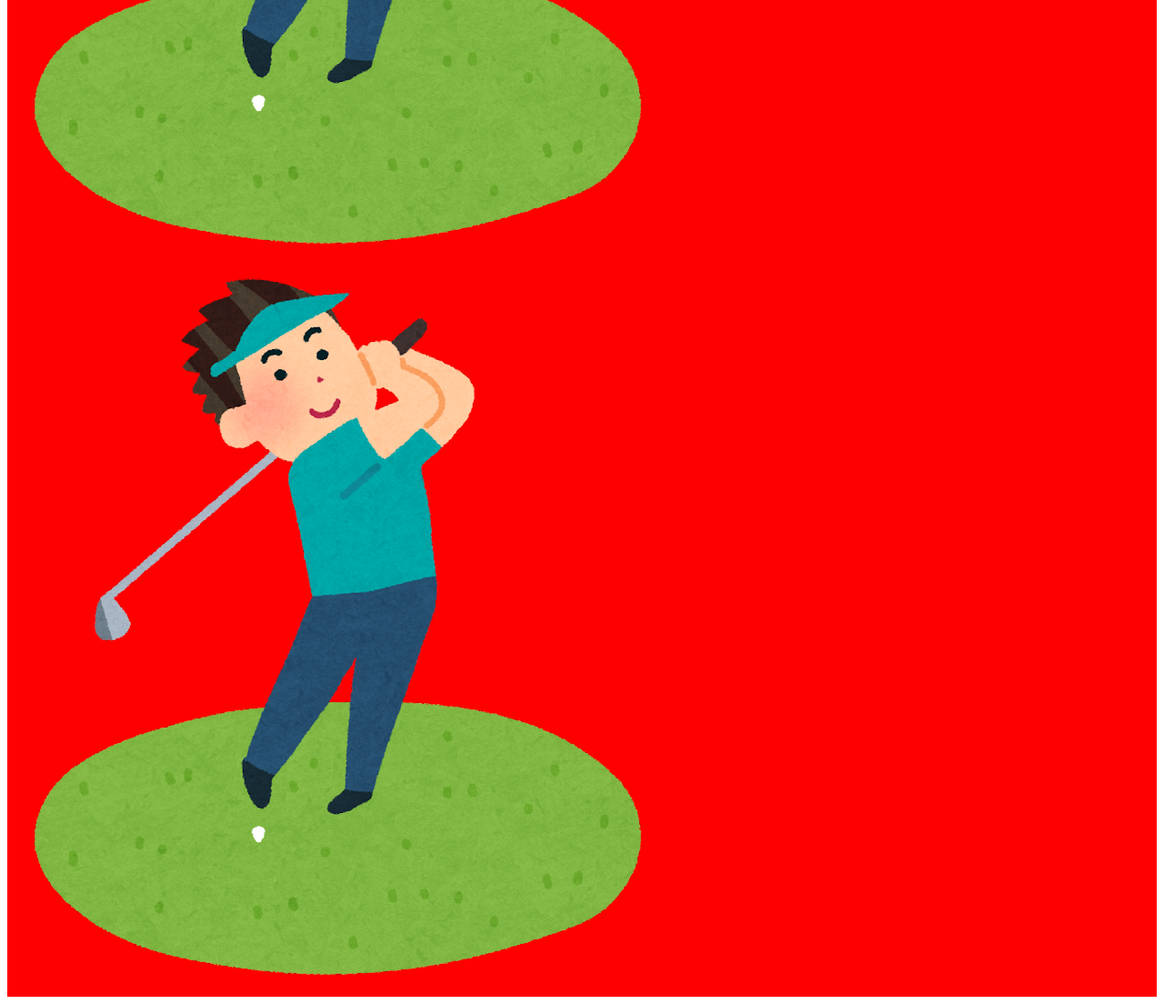
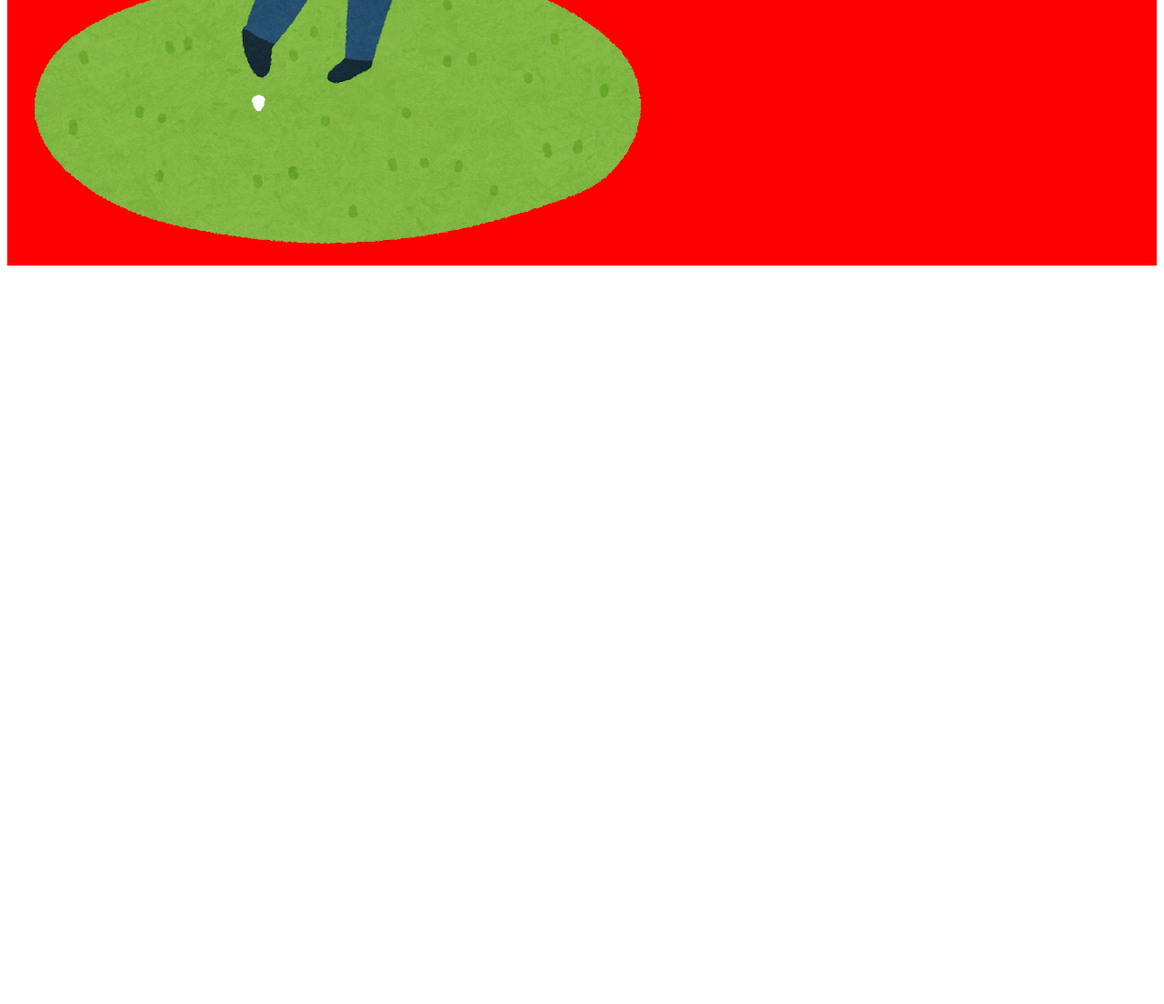
Before and after one commit to frogkoby/company-site, a plain HTML site: page index.html in a window 1280 px wide. Shown: the part 2153-3257 px from the top of the page at 91% size. After the commit the page ends 2453 px from the top, so only its background shows below. Drawn offline with Linux system fonts and the light colour scheme.

Commit message:
Update index.html

```diff
--- a/index.html
+++ b/index.html
@@ -19,7 +19,6 @@
 		<img src="img/golf_jou_man.png" alt="ゴルフをする人">
 		<img src="img/golf_jou_man.png" alt="ゴルフをする人">
 		<img src="img/golf_jou_man.png" alt="ゴルフをする人">
-		<img src="img/golf_jou_man.png" alt="ゴルフをする人">
 	</div>
 </body>
 </html>
```
